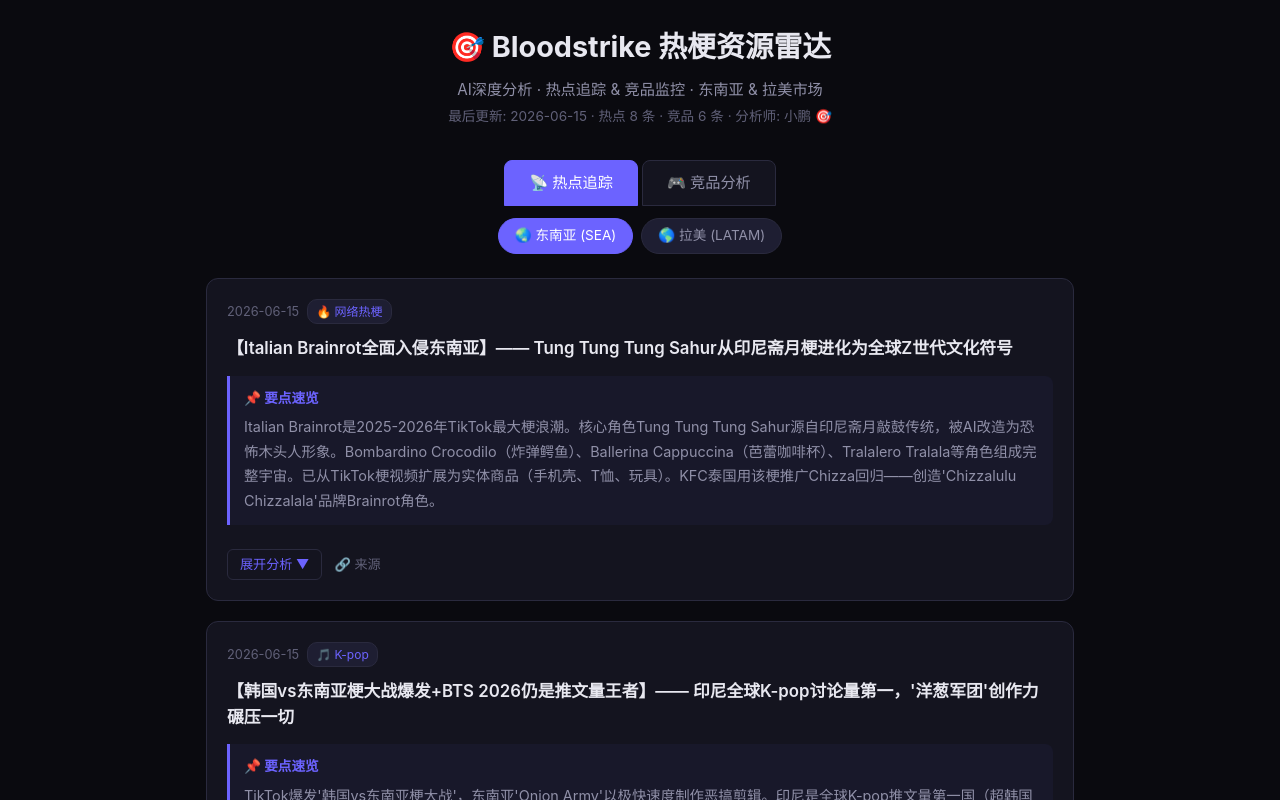
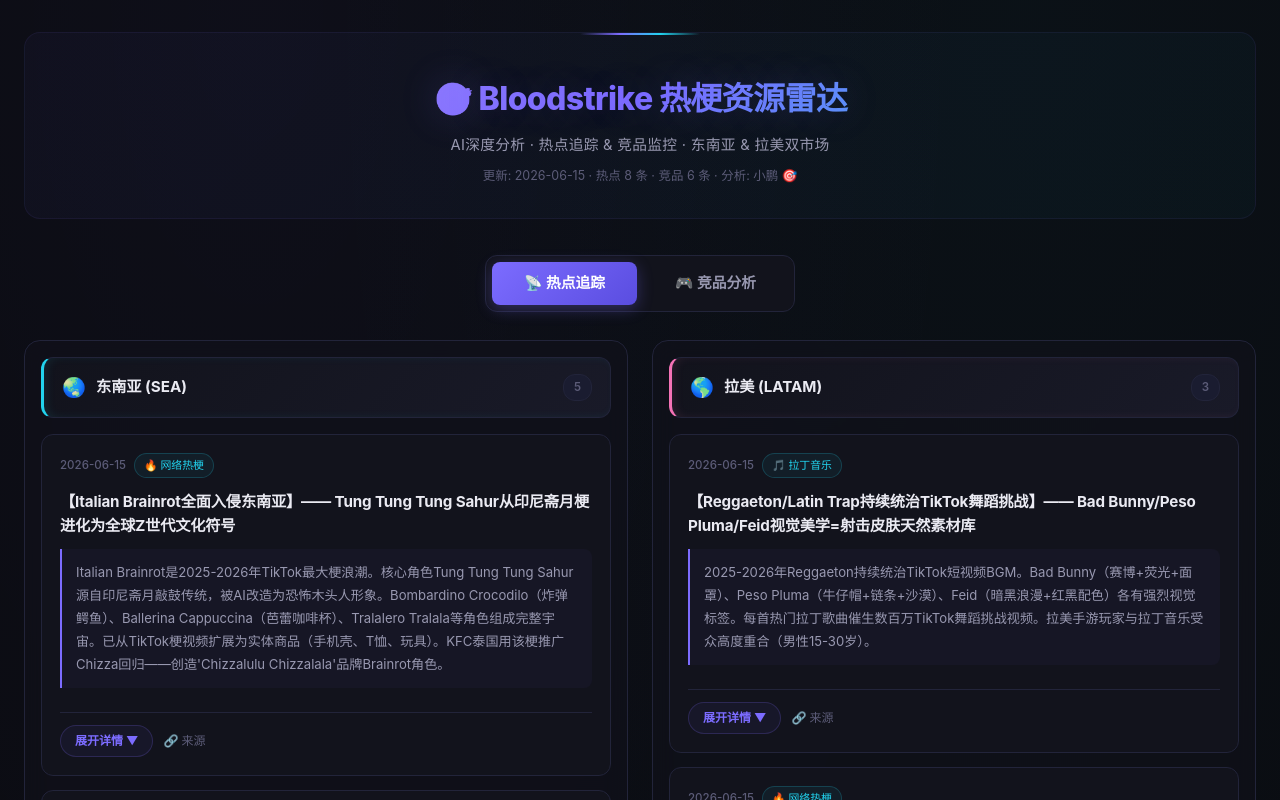
Before and after one commit to xuanpengli2-tech/Hot-Topic-Tracking, a Next.js app: page / in a window 1280 px wide. Shown: the top 800 px of the page. Built offline with nearby package versions, Linux system fonts and the light colour scheme.

Commit message:
feat: 优化前端样式与趋势仪表盘组件
- globals.css: 重构整体样式，提升视觉效果
- TrendDashboard.tsx: 优化图表展示与交互体验

```diff
--- a/app/globals.css
+++ b/app/globals.css
@@ -3,23 +3,52 @@
 @tailwind utilities;
 
 :root {
-  --bg-primary: #0a0a0f;
-  --bg-card: #14141f;
-  --bg-card-hover: #1a1a2e;
-  --text-primary: #e8e8f0;
-  --text-secondary: #9090a8;
-  --text-muted: #606078;
-  --accent: #6c63ff;
-  --accent-hover: #5a52e0;
-  --border: #2a2a3e;
-  --tag-bg: #1e1e32;
+  --bg-primary: #0a0b10;
+  --bg-card: #12131c;
+  --bg-card-hover: #191a28;
+  --text-primary: #eaeaf2;
+  --text-secondary: #9898b0;
+  --text-muted: #5c5c78;
+  --accent: #7c6cff;
+  --accent-hover: #6858e8;
+  --accent-sea: #22d3ee;
+  --accent-latam: #f472b6;
+  --border: #22243a;
+  --tag-bg: #1a1c30;
+  --glow-sea: rgba(34, 211, 238, 0.15);
+  --glow-latam: rgba(244, 114, 182, 0.15);
+  --glow-accent: rgba(124, 108, 255, 0.12);
+}
+
+* {
+  box-sizing: border-box;
 }
 
 body {
   background: var(--bg-primary);
   color: var(--text-primary);
-  font-family: -apple-system, BlinkMacSystemFont, "Segoe UI", Roboto, sans-serif;
+  font-family: -apple-system, BlinkMacSystemFont, "Segoe UI", Roboto, "Helvetica Neue", sans-serif;
   line-height: 1.6;
+  margin: 0;
+  min-height: 100vh;
+  background-image:
+    radial-gradient(ellipse at 20% 0%, rgba(124, 108, 255, 0.04) 0%, transparent 50%),
+    radial-gradient(ellipse at 80% 0%, rgba(34, 211, 238, 0.03) 0%, transparent 50%);
+}
+
+/* Scrollbar */
+::-webkit-scrollbar {
+  width: 6px;
+}
+::-webkit-scrollbar-track {
+  background: var(--bg-primary);
+}
+::-webkit-scrollbar-thumb {
+  background: var(--border);
+  border-radius: 3px;
+}
+::-webkit-scrollbar-thumb:hover {
+  background: var(--accent);
 }
 
 /* ============ Loading ============ */
@@ -33,8 +62,8 @@
 }
 
 .loading-spinner {
-  width: 40px;
-  height: 40px;
+  width: 44px;
+  height: 44px;
   border: 3px solid var(--border);
   border-top-color: var(--accent);
   border-radius: 50%;
@@ -45,145 +74,217 @@
   to { transform: rotate(360deg); }
 }
 
+@keyframes fadeInUp {
+  from {
+    opacity: 0;
+    transform: translateY(12px);
+  }
+  to {
+    opacity: 1;
+    transform: translateY(0);
+  }
+}
+
+@keyframes shimmer {
+  0% { background-position: -200% 0; }
+  100% { background-position: 200% 0; }
+}
+
 /* ============ Dashboard ============ */
 .dashboard {
-  max-width: 900px;
+  max-width: 1440px;
   margin: 0 auto;
-  padding: 24px 16px;
+  padding: 32px 24px;
+  animation: fadeInUp 0.5s ease;
 }
 
 .dashboard-header {
   text-align: center;
-  margin-bottom: 32px;
+  margin-bottom: 36px;
+  padding: 40px 20px 32px;
+  position: relative;
+  border-radius: 16px;
+  background: linear-gradient(135deg, rgba(124, 108, 255, 0.04), rgba(34, 211, 238, 0.03));
+  border: 1px solid rgba(124, 108, 255, 0.08);
+}
+
+.dashboard-header::before {
+  content: '';
+  position: absolute;
+  top: 0;
+  left: 50%;
+  transform: translateX(-50%);
+  width: 120px;
+  height: 2px;
+  background: linear-gradient(90deg, transparent, var(--accent), var(--accent-sea), transparent);
+  border-radius: 2px;
 }
 
 .dashboard-header h1 {
-  font-size: 1.8rem;
-  font-weight: 700;
-  margin-bottom: 8px;
+  font-size: 2rem;
+  font-weight: 800;
+  margin: 0 0 10px;
+  background: linear-gradient(135deg, #a78bfa, var(--accent), var(--accent-sea));
+  -webkit-background-clip: text;
+  -webkit-text-fill-color: transparent;
+  background-clip: text;
+  text-shadow: 0 0 40px rgba(124, 108, 255, 0.2);
+  letter-spacing: -0.02em;
 }
 
 .subtitle {
   color: var(--text-secondary);
-  font-size: 0.95rem;
+  font-size: 0.92rem;
+  margin: 0;
+  letter-spacing: 0.02em;
 }
 
 .update-info {
   color: var(--text-muted);
-  font-size: 0.85rem;
-  margin-top: 4px;
+  font-size: 0.78rem;
+  margin-top: 8px;
 }
 
 /* ============ Main Tabs ============ */
 .main-tabs {
   display: flex;
   justify-content: center;
-  gap: 4px;
-  margin-bottom: 12px;
+  gap: 6px;
+  margin-bottom: 28px;
+  padding: 6px;
+  background: var(--bg-card);
+  border-radius: 12px;
+  border: 1px solid var(--border);
+  width: fit-content;
+  margin-left: auto;
+  margin-right: auto;
 }
 
 .main-tab {
-  padding: 10px 24px;
-  border: 1px solid var(--border);
-  background: var(--bg-card);
+  padding: 10px 32px;
+  border: none;
+  background: transparent;
   color: var(--text-secondary);
-  font-size: 0.95rem;
-  font-weight: 500;
+  font-size: 0.92rem;
+  font-weight: 600;
   cursor: pointer;
-  transition: all 0.2s;
-  border-radius: 8px 8px 0 0;
+  transition: all 0.25s ease;
+  border-radius: 8px;
+  position: relative;
 }
 
 .main-tab:hover {
   color: var(--text-primary);
-  background: var(--bg-card-hover);
+  background: rgba(124, 108, 255, 0.06);
 }
 
 .main-tab.active {
-  background: var(--accent);
+  background: linear-gradient(135deg, var(--accent), #5a4de0);
   color: #fff;
-  border-color: var(--accent);
+  box-shadow: 0 4px 16px rgba(124, 108, 255, 0.3);
 }
 
-/* ============ Region Tabs ============ */
-.region-tabs {
-  display: flex;
-  justify-content: center;
-  gap: 8px;
-  margin-bottom: 24px;
+/* ============ Two-Column Layout ============ */
+.two-column {
+  display: grid;
+  grid-template-columns: 1fr 1fr;
+  gap: 24px;
+  align-items: start;
 }
 
-.region-tab {
-  padding: 6px 16px;
-  border-radius: 20px;
+.column {
+  display: flex;
+  flex-direction: column;
+  gap: 16px;
+  padding: 16px;
+  background: rgba(18, 19, 28, 0.5);
+  backdrop-filter: blur(12px);
+  -webkit-backdrop-filter: blur(12px);
   border: 1px solid var(--border);
-  background: var(--tag-bg);
-  color: var(--text-secondary);
-  font-size: 0.85rem;
-  cursor: pointer;
-  transition: all 0.2s;
+  border-radius: 16px;
 }
 
-.region-tab:hover {
-  border-color: var(--accent);
-  color: var(--text-primary);
+.column-header {
+  display: flex;
+  align-items: center;
+  gap: 10px;
+  padding: 14px 18px;
+  background: linear-gradient(135deg, var(--bg-card), var(--bg-card-hover));
+  border: 1px solid var(--border);
+  border-radius: 12px;
+  font-weight: 700;
+  font-size: 0.95rem;
+  position: sticky;
+  top: 8px;
+  z-index: 10;
 }
 
-.region-tab.active {
-  background: var(--accent);
-  color: #fff;
-  border-color: var(--accent);
+.column:first-child .column-header {
+  border-left: 3px solid var(--accent-sea);
+  box-shadow: inset 4px 0 12px -4px var(--glow-sea);
 }
 
-/* ============ Filters ============ */
-.filter-bar {
-  display: flex;
-  flex-wrap: wrap;
-  gap: 8px;
-  margin-bottom: 24px;
-  justify-content: center;
+.column:last-child .column-header {
+  border-left: 3px solid var(--accent-latam);
+  box-shadow: inset 4px 0 12px -4px var(--glow-latam);
 }
 
-.filter-btn {
-  padding: 6px 14px;
-  border-radius: 20px;
-  border: 1px solid var(--border);
-  background: var(--tag-bg);
-  color: var(--text-secondary);
-  font-size: 0.85rem;
-  cursor: pointer;
-  transition: all 0.2s;
+.column-icon {
+  font-size: 1.2rem;
 }
 
-.filter-btn:hover {
-  border-color: var(--accent);
-  color: var(--text-primary);
+.column-count {
+  margin-left: auto;
+  font-size: 0.72rem;
+  padding: 3px 10px;
+  background: var(--tag-bg);
+  border-radius: 12px;
+  color: var(--text-muted);
+  font-weight: 600;
+  border: 1px solid var(--border);
 }
 
-.filter-btn.active {
-  background: var(--accent);
-  color: #fff;
-  border-color: var(--accent);
+.column-cards {
+  display: flex;
+  flex-direction: column;
+  gap: 14px;
 }
 
-/* ============ Cards Grid ============ */
-.cards-grid {
-  display: flex;
-  flex-direction: column;
-  gap: 20px;
-}
-
+/* ============ Report Card ============ */
 .report-card {
   background: var(--bg-card);
   border: 1px solid var(--border);
   border-radius: 12px;
-  padding: 20px;
-  transition: border-color 0.2s, background 0.2s;
+  padding: 18px;
+  transition: all 0.25s ease;
+  position: relative;
+  overflow: hidden;
+  animation: fadeInUp 0.4s ease both;
+}
+
+.report-card::before {
+  content: '';
+  position: absolute;
+  inset: 0;
+  border-radius: 12px;
+  padding: 1px;
+  background: linear-gradient(135deg, transparent, rgba(124, 108, 255, 0.2), transparent);
+  -webkit-mask: linear-gradient(#fff 0 0) content-box, linear-gradient(#fff 0 0);
+  -webkit-mask-composite: xor;
+  mask-composite: exclude;
+  opacity: 0;
+  transition: opacity 0.3s;
+  pointer-events: none;
 }
 
 .report-card:hover {
-  border-color: var(--accent);
   background: var(--bg-card-hover);
+  transform: translateY(-2px);
+  box-shadow: 0 8px 32px rgba(0, 0, 0, 0.3), 0 0 0 1px rgba(124, 108, 255, 0.15);
+}
+
+.report-card:hover::before {
+  opacity: 1;
 }
 
 .card-header {
@@ -195,109 +296,223 @@
 }
 
 .card-date {
-  font-size: 0.8rem;
+  font-size: 0.72rem;
   color: var(--text-muted);
+  font-weight: 500;
 }
 
-.card-region,
-.card-category,
-.card-game {
-  font-size: 0.75rem;
-  padding: 2px 8px;
-  border-radius: 10px;
+.card-tag {
+  font-size: 0.68rem;
+  padding: 3px 9px;
+  border-radius: 20px;
   background: var(--tag-bg);
-  color: var(--accent);
   border: 1px solid var(--border);
+  font-weight: 500;
+  transition: all 0.2s;
+}
+
+.card-tag.cat {
+  color: var(--accent-sea);
+  border-color: rgba(34, 211, 238, 0.2);
+  background: rgba(34, 211, 238, 0.06);
+}
+
+.card-tag.game {
+  color: var(--accent-latam);
+  border-color: rgba(244, 114, 182, 0.2);
+  background: rgba(244, 114, 182, 0.06);
+}
+
+.card-tag.score-tag {
+  color: #fbbf24;
+  font-weight: 700;
+  border-color: rgba(251, 191, 36, 0.2);
+  background: rgba(251, 191, 36, 0.06);
 }
 
 .card-title {
-  font-size: 1.05rem;
-  font-weight: 600;
-  line-height: 1.5;
-  margin-bottom: 14px;
+  font-size: 0.95rem;
+  font-weight: 700;
+  line-height: 1.55;
+  margin: 0 0 12px;
   color: var(--text-primary);
+  letter-spacing: -0.01em;
 }
 
 .card-highlights {
-  background: rgba(108, 99, 255, 0.05);
-  border-left: 3px solid var(--accent);
+  background: rgba(124, 108, 255, 0.04);
+  border-left: 2px solid var(--accent);
   padding: 12px 14px;
   border-radius: 0 8px 8px 0;
   margin-bottom: 12px;
 }
 
-.card-highlights strong {
+.card-highlights p {
+  font-size: 0.82rem;
+  color: var(--text-secondary);
+  margin: 0;
+  line-height: 1.75;
+}
+
+/* ============ Scores ============ */
+.card-scores {
+  margin: 12px 0;
+  padding: 14px 16px;
+  background: rgba(34, 211, 238, 0.03);
+  border-radius: 10px;
+  border: 1px solid rgba(34, 211, 238, 0.1);
+}
+
+.card-scores strong {
   display: block;
-  font-size: 0.85rem;
-  color: var(--accent);
+  font-size: 0.78rem;
+  color: var(--accent-sea);
+  margin-bottom: 10px;
+  font-weight: 700;
+}
+
+.score-row {
+  display: flex;
+  align-items: center;
+  gap: 10px;
   margin-bottom: 6px;
 }
 
-.card-highlights p {
-  font-size: 0.9rem;
-  color: var(--text-secondary);
-  margin: 0;
-  line-height: 1.7;
+.score-label {
+  font-size: 0.73rem;
+  color: var(--text-muted);
+  width: 58px;
+  flex-shrink: 0;
+  font-weight: 500;
 }
 
+.score-bar-bg {
+  flex: 1;
+  height: 7px;
+  background: rgba(34, 36, 58, 0.8);
+  border-radius: 4px;
+  overflow: hidden;
+  box-shadow: inset 0 1px 2px rgba(0, 0, 0, 0.3);
+}
+
+.score-bar-fill {
+  height: 100%;
+  border-radius: 4px;
+  transition: width 0.4s cubic-bezier(0.4, 0, 0.2, 1);
+  background-image: linear-gradient(90deg, currentColor, currentColor);
+  box-shadow: 0 0 6px currentColor;
+}
+
+.score-value {
+  font-size: 0.73rem;
+  color: var(--text-secondary);
+  font-weight: 700;
+  width: 18px;
+  text-align: right;
+}
+
+/* ============ Resources ============ */
+.card-resources {
+  margin: 12px 0;
+}
+
+.card-resources strong {
+  display: block;
+  font-size: 0.78rem;
+  color: var(--accent-latam);
+  margin-bottom: 8px;
+  font-weight: 700;
+}
+
+.resource-tags {
+  display: flex;
+  flex-wrap: wrap;
+  gap: 6px;
+}
+
+.resource-tag {
+  font-size: 0.68rem;
+  padding: 3px 10px;
+  background: rgba(244, 114, 182, 0.08);
+  border: 1px solid rgba(244, 114, 182, 0.2);
+  border-radius: 20px;
+  color: var(--accent-latam);
+  font-weight: 500;
+  transition: all 0.2s;
+}
+
+.resource-tag:hover {
+  background: rgba(244, 114, 182, 0.15);
+}
+
+/* ============ Summary ============ */
 .card-summary {
   max-height: 0;
   overflow: hidden;
-  transition: max-height 0.4s ease, padding 0.3s;
+  transition: max-height 0.4s cubic-bezier(0.4, 0, 0.2, 1), padding 0.3s, margin 0.3s;
   padding: 0 14px;
+  margin: 0;
 }
 
 .card-summary.expanded {
-  max-height: 1000px;
+  max-height: 800px;
   padding: 14px;
-  background: rgba(108, 99, 255, 0.03);
-  border-radius: 8px;
-  margin-bottom: 12px;
-  border: 1px solid var(--border);
+  margin: 12px 0;
+  background: rgba(124, 108, 255, 0.03);
+  border-radius: 10px;
+  border: 1px solid rgba(124, 108, 255, 0.1);
 }
 
 .card-summary strong {
   display: block;
-  font-size: 0.85rem;
+  font-size: 0.78rem;
   color: var(--accent);
   margin-bottom: 8px;
+  font-weight: 700;
 }
 
 .card-summary p {
-  font-size: 0.9rem;
+  font-size: 0.82rem;
   color: var(--text-secondary);
   margin: 0;
-  line-height: 1.8;
+  line-height: 1.85;
 }
 
+/* ============ Card Actions ============ */
 .card-actions {
   display: flex;
   align-items: center;
-  gap: 12px;
+  gap: 10px;
   margin-top: 12px;
+  padding-top: 12px;
+  border-top: 1px solid var(--border);
 }
 
 .expand-btn {
-  font-size: 0.82rem;
+  font-size: 0.75rem;
   color: var(--accent);
-  background: none;
-  border: 1px solid var(--border);
-  padding: 4px 12px;
-  border-radius: 6px;
+  background: rgba(124, 108, 255, 0.06);
+  border: 1px solid rgba(124, 108, 255, 0.2);
+  padding: 5px 14px;
+  border-radius: 20px;
   cursor: pointer;
-  transition: all 0.2s;
+  transition: all 0.25s;
+  font-weight: 600;
 }
 
 .expand-btn:hover {
   background: var(--accent);
   color: #fff;
+  box-shadow: 0 2px 12px rgba(124, 108, 255, 0.3);
+  border-color: var(--accent);
 }
 
 .source-link {
-  font-size: 0.82rem;
+  font-size: 0.75rem;
   color: var(--text-muted);
   text-decoration: none;
   transition: color 0.2s;
+  font-weight: 500;
 }
 
 .source-link:hover {
@@ -307,18 +522,42 @@
 .empty-state {
   text-align: center;
   color: var(--text-muted);
-  padding: 60px 0;
+  padding: 48px 0;
+  font-size: 0.85rem;
 }
 
 /* ============ Responsive ============ */
-@media (max-width: 640px) {
+@media (max-width: 960px) {
+  .two-column {
+    grid-template-columns: 1fr;
+    gap: 20px;
+  }
   .dashboard {
     padding: 16px 12px;
   }
+  .dashboard-header {
+    padding: 28px 16px 24px;
+  }
   .dashboard-header h1 {
-    font-size: 1.4rem;
+    font-size: 1.5rem;
+  }
+  .column {
+    padding: 12px;
+  }
+  .main-tab {
+    padding: 8px 20px;
+    font-size: 0.85rem;
+  }
+}
+
+@media (max-width: 480px) {
+  .report-card {
+    padding: 14px;
   }
   .card-title {
-    font-size: 0.95rem;
+    font-size: 0.88rem;
+  }
+  .dashboard-header h1 {
+    font-size: 1.3rem;
   }
 }
--- a/components/TrendDashboard.tsx
+++ b/components/TrendDashboard.tsx
@@ -3,6 +3,16 @@
 import { useState, useEffect } from "react";
 
 // ============ Types ============
+interface Scores {
+  categoryAffinity: number;
+  adaptationCost: number;
+  mobileFit: number;
+  audienceMatch: number;
+  freshness: number;
+  marketHeat: number;
+  total: number;
+}
+
 interface Report {
   id: string;
   date: string;
@@ -12,6 +22,8 @@
   highlights: string;
   summary: string;
   sourceUrl: string;
+  scores?: Scores;
+  resourceTypes?: string[];
 }
 
 interface ReportData {
@@ -21,19 +33,55 @@
 }
 
 type MainTab = "trends" | "competitors";
-type RegionTab = "SEA" | "LATAM";
+
+// ============ Score Labels ============
+const SCORE_LABELS: Record<string, string> = {
+  categoryAffinity: "品类契合",
+  adaptationCost: "改编成本",
+  mobileFit: "移动适配",
+  audienceMatch: "受众匹配",
+  freshness: "新鲜度",
+  marketHeat: "市场热度",
+};
+
+const RESOURCE_LABELS: Record<string, string> = {
+  character_skin: "角色皮肤",
+  weapon_skin: "武器皮肤",
+  weapon_charm: "武器挂件",
+  finisher: "终结技",
+  emote: "表情动作",
+  spray: "喷漆",
+  lobby_theme: "大厅主题",
+  event_bundle: "活动礼包",
+  parachute_skin: "降落伞",
+  vehicle_skin: "载具皮肤",
+  playpal: "盘盘伴侣",
+};
+
+// ============ Score Bar ============
+function ScoreBar({ label, value }: { label: string; value: number }) {
+  const pct = Math.min(value * 10, 100);
+  const color =
+    value >= 8 ? "#4ade80" : value >= 6 ? "#fbbf24" : "#f87171";
+  return (
+    <div className="score-row">
+      <span className="score-label">{label}</span>
+      <div className="score-bar-bg">
+        <div className="score-bar-fill" style={{ width: `${pct}%`, background: color }} />
+      </div>
+      <span className="score-value">{value}</span>
+    </div>
+  );
+}
 
 // ============ Component ============
 export default function TrendDashboard() {
   const [data, setData] = useState<ReportData | null>(null);
   const [loading, setLoading] = useState(true);
   const [mainTab, setMainTab] = useState<MainTab>("trends");
-  const [regionTab, setRegionTab] = useState<RegionTab>("SEA");
   const [expandedId, setExpandedId] = useState<string | null>(null);
 
-  useEffect(() => {
-    loadData();
-  }, []);
+  useEffect(() => { loadData(); }, []);
 
   async function loadData() {
     try {
@@ -57,16 +105,85 @@
     );
   }
 
-  const reports: Report[] = data[mainTab][regionTab] || [];
+  const seaReports: Report[] = data[mainTab]["SEA"] || [];
+  const latamReports: Report[] = data[mainTab]["LATAM"] || [];
+
+  function renderCard(report: Report) {
+    const isExpanded = expandedId === report.id;
+    return (
+      <div key={report.id} className="report-card">
+        <div className="card-header">
+          <span className="card-date">{report.date}</span>
+          {report.category && <span className="card-tag cat">{report.category}</span>}
+          {report.game && <span className="card-tag game">{report.game}</span>}
+          {report.scores && (
+            <span className="card-tag score-tag">⭐ {report.scores.total.toFixed(1)}</span>
+          )}
+        </div>
+
+        <h3 className="card-title">{report.title}</h3>
+
+        <div className="card-highlights">
+          <p>{report.highlights}</p>
+        </div>
+
+        {/* Scores */}
+        {report.scores && isExpanded && (
+          <div className="card-scores">
+            <strong>📊 评分维度</strong>
+            {Object.entries(SCORE_LABELS).map(([key, label]) => (
+              <ScoreBar
+                key={key}
+                label={label}
+                value={(report.scores as any)[key]}
+              />
+            ))}
+          </div>
+        )}
+
+        {/* Resource Types */}
+        {report.resourceTypes && isExpanded && (
+          <div className="card-resources">
+            <strong>🎨 建议资源类型</strong>
+            <div className="resource-tags">
+              {report.resourceTypes.map((rt) => (
+                <span key={rt} className="resource-tag">
+                  {RESOURCE_LABELS[rt] || rt}
+                </span>
+              ))}
+            </div>
+          </div>
+        )}
+
+        {/* Summary */}
+        <div className={`card-summary ${isExpanded ? "expanded" : ""}`}>
+          <strong>🧠 深度分析 & BS启示</strong>
+          <p>{report.summary}</p>
+        </div>
+
+        <div className="card-actions">
+          <button
+            className="expand-btn"
+            onClick={() => setExpandedId(isExpanded ? null : report.id)}
+          >
+            {isExpanded ? "收起 ▲" : "展开详情 ▼"}
+          </button>
+          <a className="source-link" href={report.sourceUrl} target="_blank" rel="noopener noreferrer">
+            🔗 来源
+          </a>
+        </div>
+      </div>
+    );
+  }
 
   return (
     <div className="dashboard">
       {/* Header */}
       <header className="dashboard-header">
         <h1>🎯 Bloodstrike 热梗资源雷达</h1>
-        <p className="subtitle">AI深度分析 · 热点追踪 & 竞品监控 · 东南亚 & 拉美市场</p>
+        <p className="subtitle">AI深度分析 · 热点追踪 & 竞品监控 · 东南亚 & 拉美双市场</p>
         <p className="update-info">
-          最后更新: {data.meta.lastUpdate} · 热点 {data.meta.totalTrends} 条 · 竞品 {data.meta.totalCompetitors} 条 · 分析师: {data.meta.analyst}
+          更新: {data.meta.lastUpdate} · 热点 {data.meta.totalTrends} 条 · 竞品 {data.meta.totalCompetitors} 条 · 分析: {data.meta.analyst}
         </p>
       </header>
 
@@ -80,54 +197,32 @@
         </button>
       </div>
 
-      {/* Region Tabs */}
-      <div className="region-tabs">
-        <button className={`region-tab ${regionTab === "SEA" ? "active" : ""}`} onClick={() => setRegionTab("SEA")}>
-          🌏 东南亚 (SEA)
-        </button>
-        <button className={`region-tab ${regionTab === "LATAM" ? "active" : ""}`} onClick={() => setRegionTab("LATAM")}>
-          🌎 拉美 (LATAM)
-        </button>
+      {/* Two-Column Layout */}
+      <div className="two-column">
+        <div className="column">
+          <div className="column-header">
+            <span className="column-icon">🌏</span>
+            <span>东南亚 (SEA)</span>
+            <span className="column-count">{seaReports.length}</span>
+          </div>
+          <div className="column-cards">
+            {seaReports.map(renderCard)}
+            {seaReports.length === 0 && <p className="empty-state">暂无数据</p>}
+          </div>
+        </div>
+
+        <div className="column">
+          <div className="column-header">
+            <span className="column-icon">🌎</span>
+            <span>拉美 (LATAM)</span>
+            <span className="column-count">{latamReports.length}</span>
+          </div>
+          <div className="column-cards">
+            {latamReports.map(renderCard)}
+            {latamReports.length === 0 && <p className="empty-state">暂无数据</p>}
+          </div>
+        </div>
       </div>
-
-      {/* Cards */}
-      <div className="cards-grid">
-        {reports.map((report) => (
-          <div key={report.id} className="report-card">
-            <div className="card-header">
-              <span className="card-date">{report.date}</span>
-              {report.category && <span className="card-category">{report.category}</span>}
-              {report.game && <span className="card-game">{report.game}</span>}
-            </div>
-
-            <h2 className="card-title">{report.title}</h2>
-
-            <div className="card-highlights">
-              <strong>📌 要点速览</strong>
-              <p>{report.highlights}</p>
-            </div>
-
-            <div className={`card-summary ${expandedId === report.id ? "expanded" : ""}`}>
-              <strong>🧠 深度分析 & BS启示</strong>
-              <p>{report.summary}</p>
-            </div>
-
-            <div className="card-actions">
-              <button
-                className="expand-btn"
-                onClick={() => setExpandedId(expandedId === report.id ? null : report.id)}
-              >
-                {expandedId === report.id ? "收起 ▲" : "展开分析 ▼"}
-              </button>
-              <a className="source-link" href={report.sourceUrl} target="_blank" rel="noopener noreferrer">
-                🔗 来源
-              </a>
-            </div>
-          </div>
-        ))}
-      </div>
-
-      {reports.length === 0 && <p className="empty-state">暂无该分区的数据</p>}
     </div>
   );
 }
```
